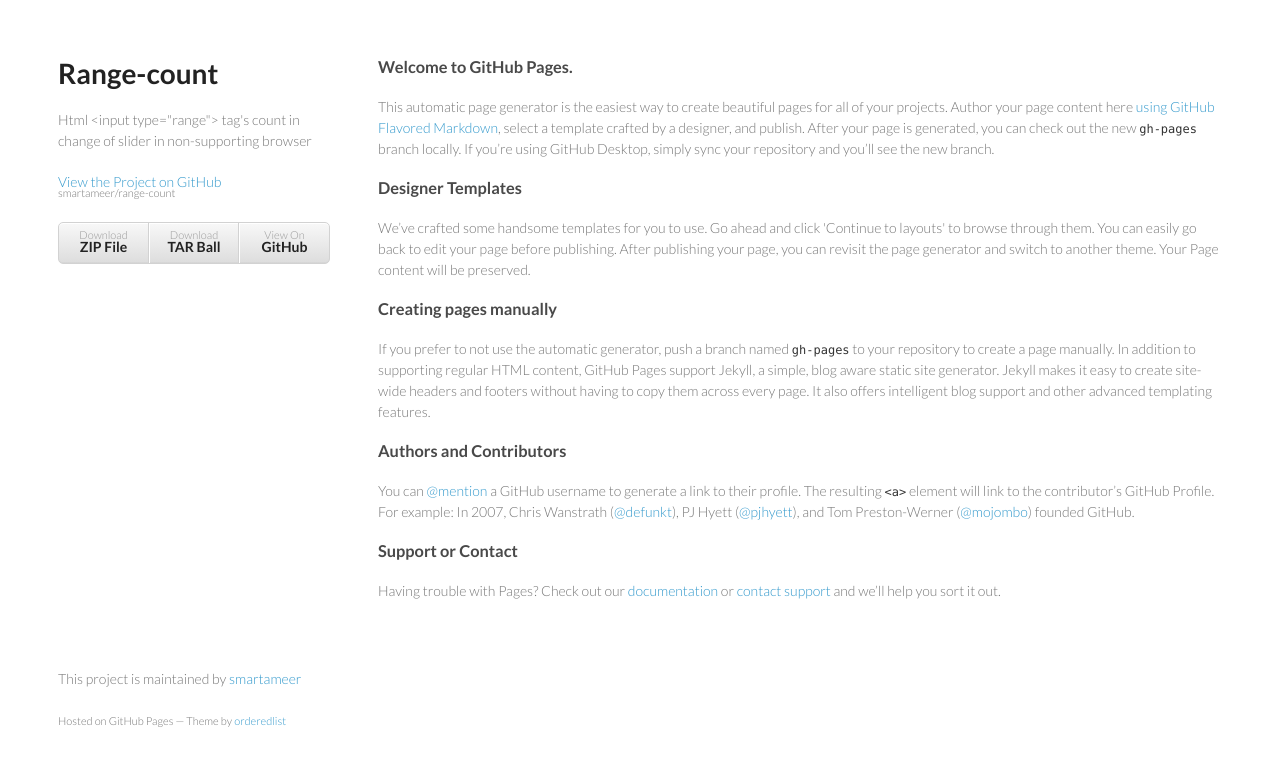
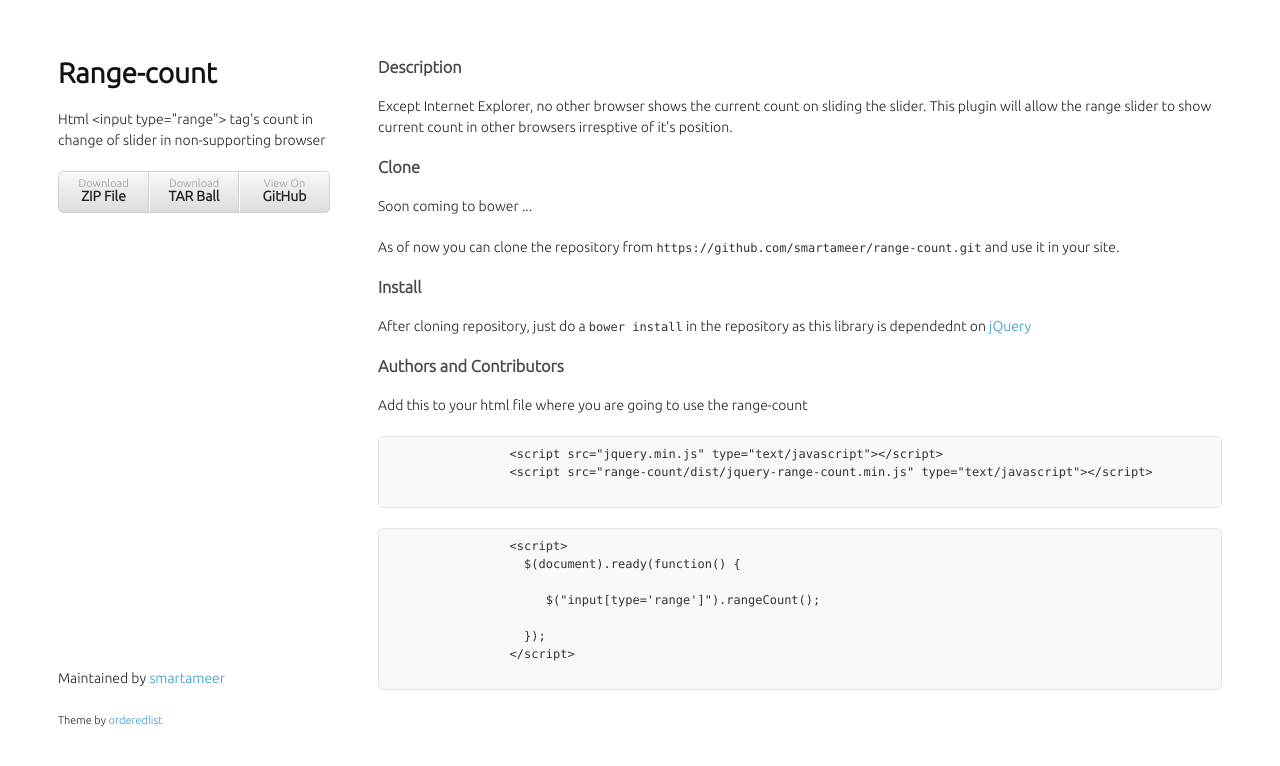
Before and after one commit to smartameer/range-count, a plain HTML site: page index.html in a window 1280 px wide. Drawn offline with Linux system fonts and the light colour scheme.

Commit message:
description change

```diff
--- a/index.html
+++ b/index.html
@@ -17,10 +17,6 @@
           <header>
               <h1>Range-count</h1>
               <p>Html &lt;input type=&quot;range&quot;&gt; tag&#39;s count in change of slider in non-supporting browser</p>
-
-        <p class="view"><a href="https://github.com/smartameer/range-count">View the Project on GitHub <small>smartameer/range-count</small></a></p>
-
-
               <ul>
                   <li><a href="https://github.com/smartameer/range-count/zipball/master">Download <strong>ZIP File</strong></a></li>
                   <li><a href="https://github.com/smartameer/range-count/tarball/master">Download <strong>TAR Ball</strong></a></li>
@@ -29,36 +25,48 @@
           </header>
           <section>
               <h3>
-<a id="welcome-to-github-pages" class="anchor" href="#welcome-to-github-pages" aria-hidden="true"><span class="octicon octicon-link"></span></a>Welcome to GitHub Pages.</h3>
-
-<p>This automatic page generator is the easiest way to create beautiful pages for all of your projects. Author your page content here <a href="https://guides.github.com/features/mastering-markdown/">using GitHub Flavored Markdown</a>, select a template crafted by a designer, and publish. After your page is generated, you can check out the new <code>gh-pages</code> branch locally. If you’re using GitHub Desktop, simply sync your repository and you’ll see the new branch.</p>
+                  <a id="description" class="anchor" href="#description" aria-hidden="true"><span class="octicon octicon-link"></span></a>
+                  Description
+              </h3>
+              <p> Except Internet Explorer, no other browser shows the current count on sliding the slider. This plugin will allow the range slider to show current count in other browsers irresptive of it's position.</p>
 
               <h3>
-<a id="designer-templates" class="anchor" href="#designer-templates" aria-hidden="true"><span class="octicon octicon-link"></span></a>Designer Templates</h3>
+                  <a id="clone" class="anchor" href="#clone" aria-hidden="true"><span class="octicon octicon-link"></span></a>
+                  Clone
+              </h3>
 
-<p>We’ve crafted some handsome templates for you to use. Go ahead and click 'Continue to layouts' to browse through them. You can easily go back to edit your page before publishing. After publishing your page, you can revisit the page generator and switch to another theme. Your Page content will be preserved.</p>
+              <p>Soon coming to bower ...</p>
+              <p>As of now you can clone the repository from <code>https://github.com/smartameer/range-count.git</code> and use it in your site.</p>
+              <h3>
+                  <a id="install" class="anchor" href="#install" aria-hidden="true"><span class="octicon octicon-link"></span></a>
+                  Install
+              </h3>
+
+              <p>After cloning repository, just do a <code>bower install</code> in the repository as this library is dependednt on <a href="http://jquery.com" target="_blank">jQuery</a></p>
 
               <h3>
-<a id="creating-pages-manually" class="anchor" href="#creating-pages-manually" aria-hidden="true"><span class="octicon octicon-link"></span></a>Creating pages manually</h3>
+                  <a id="usage" class="anchor" href="#usage" aria-hidden="true"><span class="octicon octicon-link"></span></a>Authors and Contributors</h3>
 
-<p>If you prefer to not use the automatic generator, push a branch named <code>gh-pages</code> to your repository to create a page manually. In addition to supporting regular HTML content, GitHub Pages support Jekyll, a simple, blog aware static site generator. Jekyll makes it easy to create site-wide headers and footers without having to copy them across every page. It also offers intelligent blog support and other advanced templating features.</p>
+              <p>Add this to your html file where you are going to use the range-count </p>
+              <pre>
+                &lt;script src="jquery.min.js" type="text/javascript"&gt;&lt;/script&gt;
+                &lt;script src="range-count/dist/jquery-range-count.min.js" type="text/javascript"&gt;&lt;/script&gt;
+              </pre>
+              <pre>
+                &lt;script&gt;
+                  $(document).ready(function() {
 
-<h3>
-<a id="authors-and-contributors" class="anchor" href="#authors-and-contributors" aria-hidden="true"><span class="octicon octicon-link"></span></a>Authors and Contributors</h3>
+                     $("input[type='range']").rangeCount();
 
-<p>You can <a href="https://github.com/blog/821" class="user-mention">@mention</a> a GitHub username to generate a link to their profile. The resulting <code>&lt;a&gt;</code> element will link to the contributor’s GitHub Profile. For example: In 2007, Chris Wanstrath (<a href="https://github.com/defunkt" class="user-mention">@defunkt</a>), PJ Hyett (<a href="https://github.com/pjhyett" class="user-mention">@pjhyett</a>), and Tom Preston-Werner (<a href="https://github.com/mojombo" class="user-mention">@mojombo</a>) founded GitHub.</p>
-
-<h3>
-<a id="support-or-contact" class="anchor" href="#support-or-contact" aria-hidden="true"><span class="octicon octicon-link"></span></a>Support or Contact</h3>
-
-<p>Having trouble with Pages? Check out our <a href="https://help.github.com/pages">documentation</a> or <a href="https://github.com/contact">contact support</a> and we’ll help you sort it out.</p>
+                  });
+                &lt;/script&gt;
+              </pre>
           </section>
           <footer>
-        <p>This project is maintained by <a href="https://github.com/smartameer">smartameer</a></p>
-        <p><small>Hosted on GitHub Pages &mdash; Theme by <a href="https://github.com/orderedlist">orderedlist</a></small></p>
+              <p>Maintained by <a href="https://github.com/smartameer">smartameer</a></p>
+              <p><small>Theme by <a href="https://github.com/orderedlist">orderedlist</a></small></p>
           </footer>
       </div>
       <script src="javascripts/scale.fix.js"></script>
-
   </body>
 </html>
--- a/stylesheets/styles.css
+++ b/stylesheets/styles.css
@@ -1,14 +1,12 @@
-@import url(https://fonts.googleapis.com/css?family=Lato:300italic,700italic,300,700);
-
+@import url(https://fonts.googleapis.com/css?family=Ubuntu:300);
 body {
   padding:50px;
-  font:14px/1.5 Lato, "Helvetica Neue", Helvetica, Arial, sans-serif;
-  color:#777;
-  font-weight:300;
+  font:14px/1.5 'Ubuntu', sans-serif;
+  color:#222222;
 }
 
 h1, h2, h3, h4, h5, h6 {
-  color:#222;
+  color:#111;
   margin:0 0 20px;
 }
 
```
Also changed, not shown: 1 other file. Lines whose indentation alone changed are shown as unchanged.
